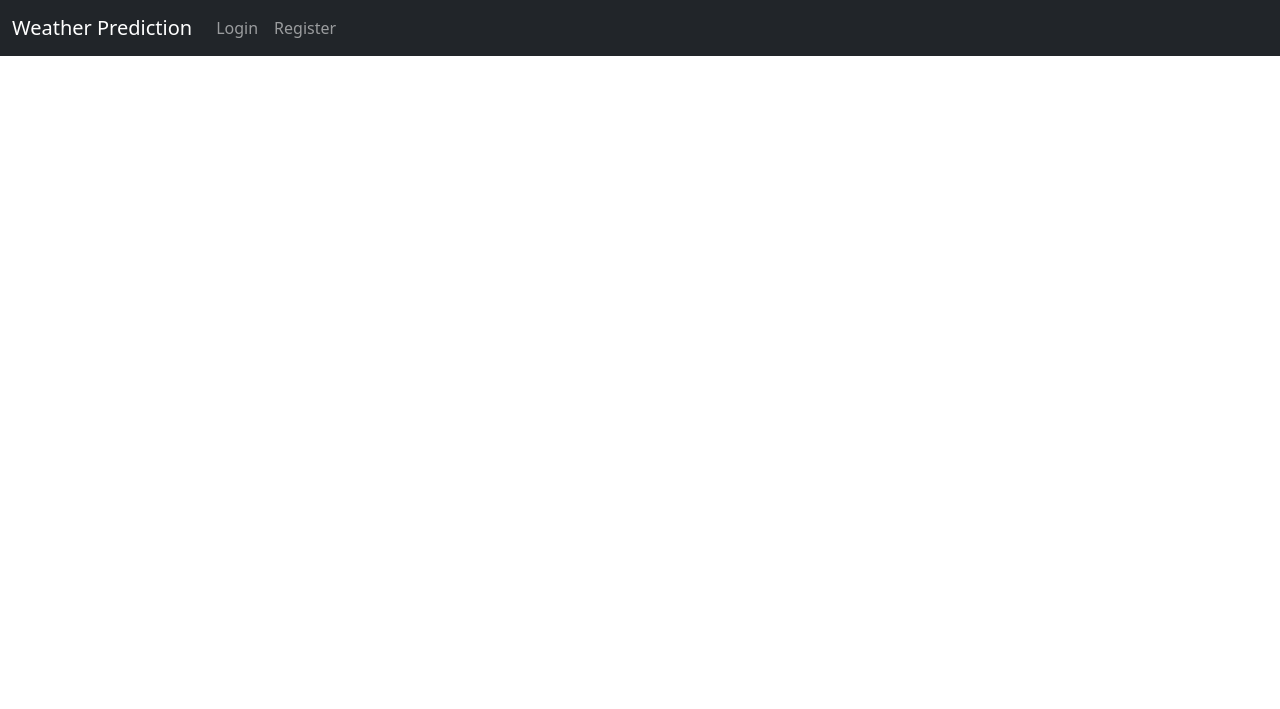
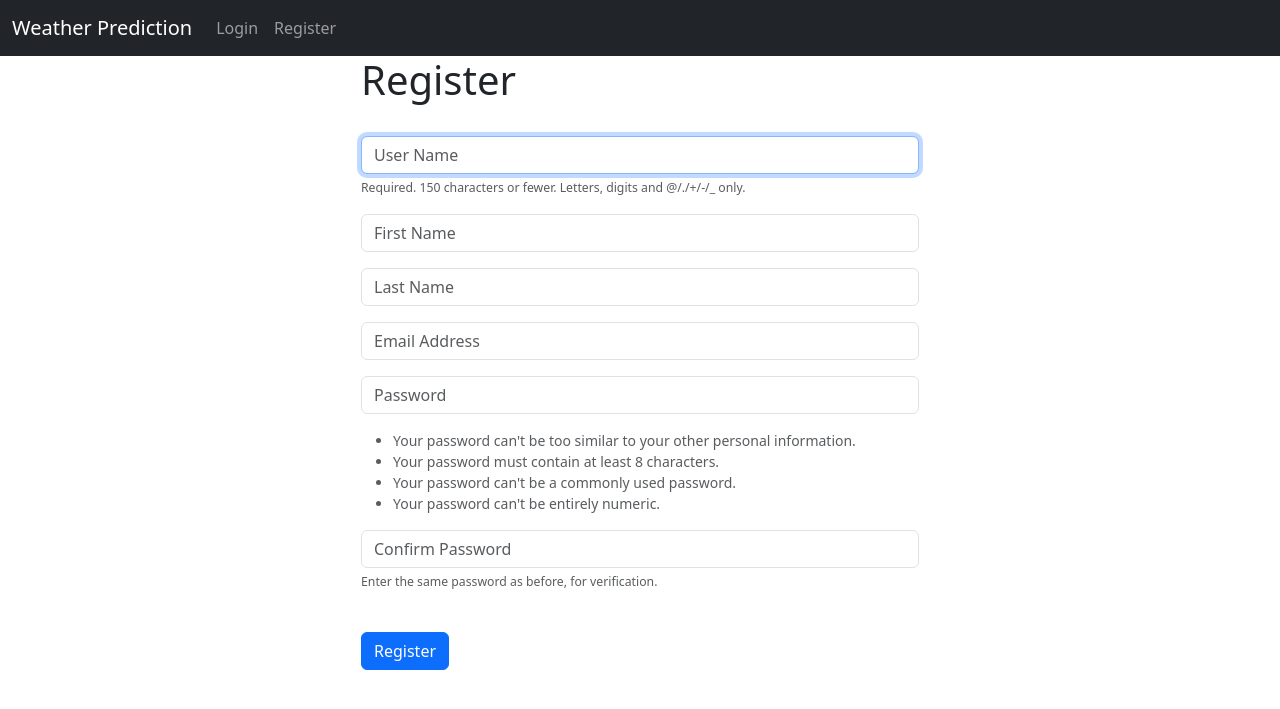
Before and after one commit to rustycoder/weather_prediction, a Django app: page /weather_admin/register in a window 1280 px wide. Shown: the top 709 px of the page. Run offline with Django 5.2, Linux system fonts and the light colour scheme.

Commit message:
Registration Completed

```diff
--- /dev/null
+++ b/weather_admin/forms.py
@@ -0,0 +1,32 @@
+from django.contrib.auth.forms import UserCreationForm
+from django.contrib.auth.models import User
+from django import forms
+
+class SignUpForm(UserCreationForm):
+	email = forms.EmailField(label="", widget=forms.TextInput(attrs={'class':'form-control', 'placeholder':'Email Address'}))
+	first_name = forms.CharField(label="", max_length=100, widget=forms.TextInput(attrs={'class':'form-control', 'placeholder':'First Name'}))
+	last_name = forms.CharField(label="", max_length=100, widget=forms.TextInput(attrs={'class':'form-control', 'placeholder':'Last Name'}))
+
+
+	class Meta:
+		model = User
+		fields = ('username', 'first_name', 'last_name', 'email', 'password1', 'password2')
+
+
+	def __init__(self, *args, **kwargs):
+		super(SignUpForm, self).__init__(*args, **kwargs)
+
+		self.fields['username'].widget.attrs['class'] = 'form-control'
+		self.fields['username'].widget.attrs['placeholder'] = 'User Name'
+		self.fields['username'].label = ''
+		self.fields['username'].help_text = '<span class="form-text text-muted"><small>Required. 150 characters or fewer. Letters, digits and @/./+/-/_ only.</small></span>'
+
+		self.fields['password1'].widget.attrs['class'] = 'form-control'
+		self.fields['password1'].widget.attrs['placeholder'] = 'Password'
+		self.fields['password1'].label = ''
+		self.fields['password1'].help_text = '<ul class="form-text text-muted small"><li>Your password can\'t be too similar to your other personal information.</li><li>Your password must contain at least 8 characters.</li><li>Your password can\'t be a commonly used password.</li><li>Your password can\'t be entirely numeric.</li></ul>'
+
+		self.fields['password2'].widget.attrs['class'] = 'form-control'
+		self.fields['password2'].widget.attrs['placeholder'] = 'Confirm Password'
+		self.fields['password2'].label = ''
+		self.fields['password2'].help_text = '<span class="form-text text-muted"><small>Enter the same password as before, for verification.</small></span>'
--- a/weather_admin/templates/register.html
+++ b/weather_admin/templates/register.html
@@ -1,5 +1,33 @@
 {% extends 'base.html' %}
-
 {% block content %}
 
+
+<div class="col-md-6 offset-md-3">
+    <h1>Register</h1>
+    <br />
+
+    <form method="POST" action="">
+        {% csrf_token %}
+        {% if form.errors %}
+        <div class="alert alert-warning alert-dismissible fade show" role="alert">
+            Your Form Has Errors
+            {% for field in form %}
+            {% if field.errors %}
+            {{ field.errors }}
+            {% endif %}
+            {% endfor %}
+            <button type="button" class="btn-close" data-bs-dismiss="alert" aria-label="Close"></button>
+        </div>
+        {% endif %}
+
+        {{ form.as_p }}
+
+        <br />
+        <button type="submit" class="btn btn-primary">Register</button>
+    </form>
+
+
+
+</div>
+
 {% endblock %}
--- a/weather_admin/views.py
+++ b/weather_admin/views.py
@@ -3,6 +3,7 @@ from django.template import loader
 from django.http import HttpResponse
 from django.contrib.auth import authenticate, login, logout
 from django.contrib import messages
+from .forms import SignUpForm
 
 
 def admin_home(request):
@@ -39,7 +40,21 @@ def admin_register(request):
         messages.success(request, "You have been logged in.")
         return redirect('weather_admin_home')
     else:
-        return render(request, 'register.html', {})
+        if request.method == 'POST':
+            form = SignUpForm(request.POST)
+            if form.is_valid():
+                form.save()
+                # Authenticate and login
+                username = form.cleaned_data['username']
+                password = form.cleaned_data['password1']
+                user = authenticate(username=username, password=password)
+                login(request, user)
+                messages.success(request, "You Have Successfully Registered! Welcome!")
+                return redirect('weather_admin_home')
+        else:
+            form = SignUpForm()
+            return render(request, 'register.html', {'form':form})
+    return render(request, 'register.html', {'form':form})
 
 def admin_logout(request):
     logout(request)
```
Also changed, not shown: weather_admin/models.py (deleted, +0 -8 lines), weather_admin/repository/UsersRepositoryImpl.py (+5 -9 lines), db.sqlite3.
